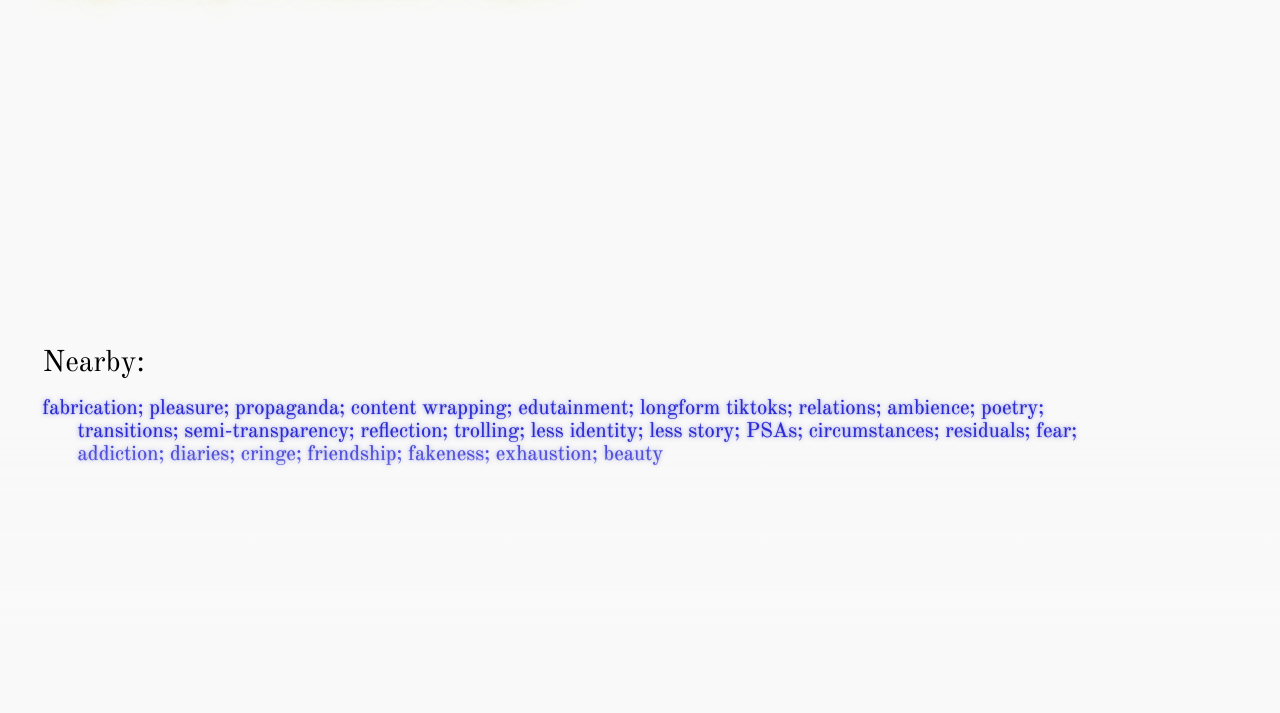
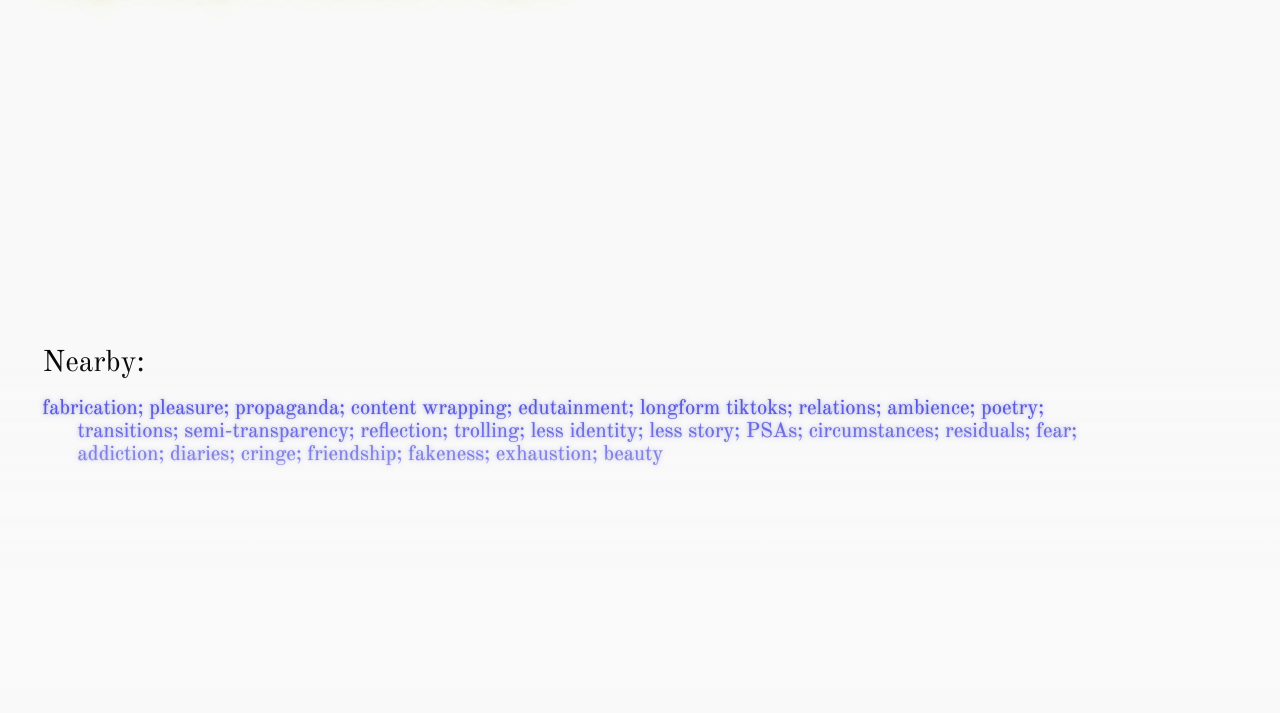
Before and after one commit to esp-sound/esp-sound.github.io, a plain HTML site: page index.html in a window 1280 px wide. Shown: the part 87-800 px from the top of the page. Drawn offline with nearby package versions, Linux system fonts and the light colour scheme; a web font is replaced by a local one.

Commit message:
Update index-style.css

```diff
--- a/scripts/index-style.css
+++ b/scripts/index-style.css
@@ -154,8 +154,8 @@ mark {
 
 #allMask{
   --mask: linear-gradient(to bottom,
-	#f9f9f900 0%, #f9f9f900 65%, #f9f9f9aa 75%,
-	#f9f9f9dd 85%,#f9f9f9ff 99%
+	#f9f9f900 0%, #f9f9f900 55%, #f9f9f9aa 75%,
+	#f9f9f9dd 82%,#f9f9f9ff 98%
   ) 100% 50% / 100% 100% repeat-x;
 
   background: var(--mask);
```
